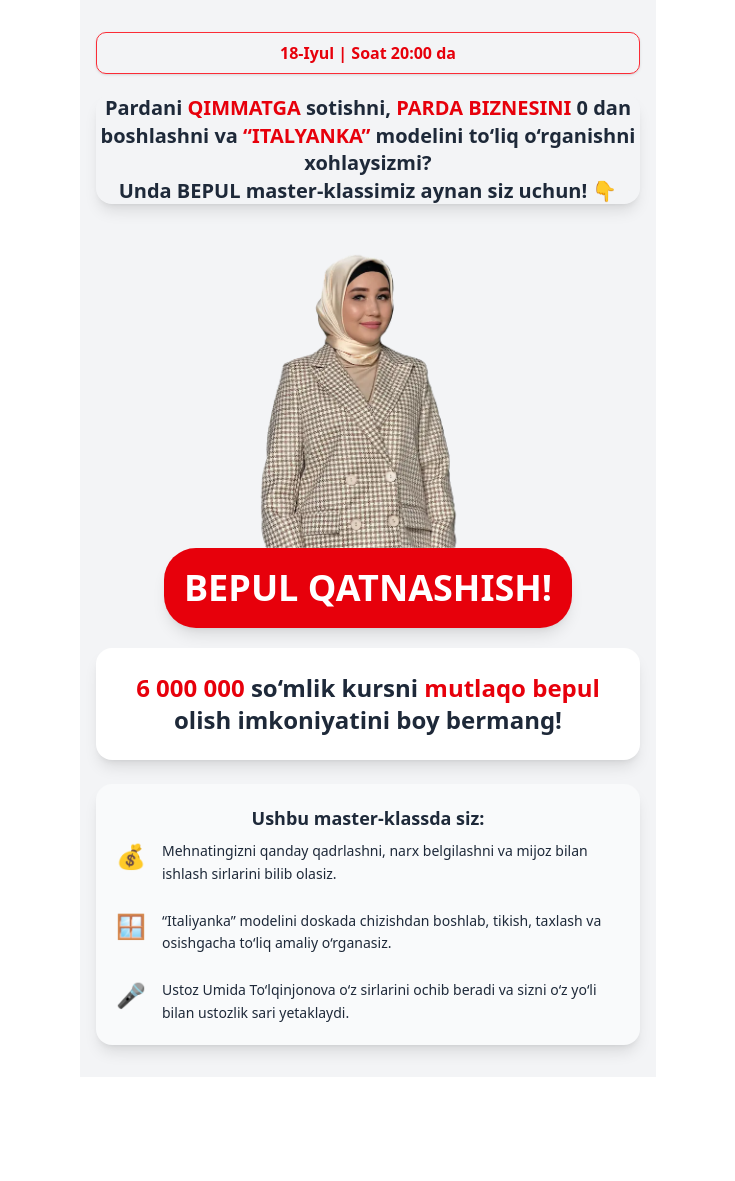
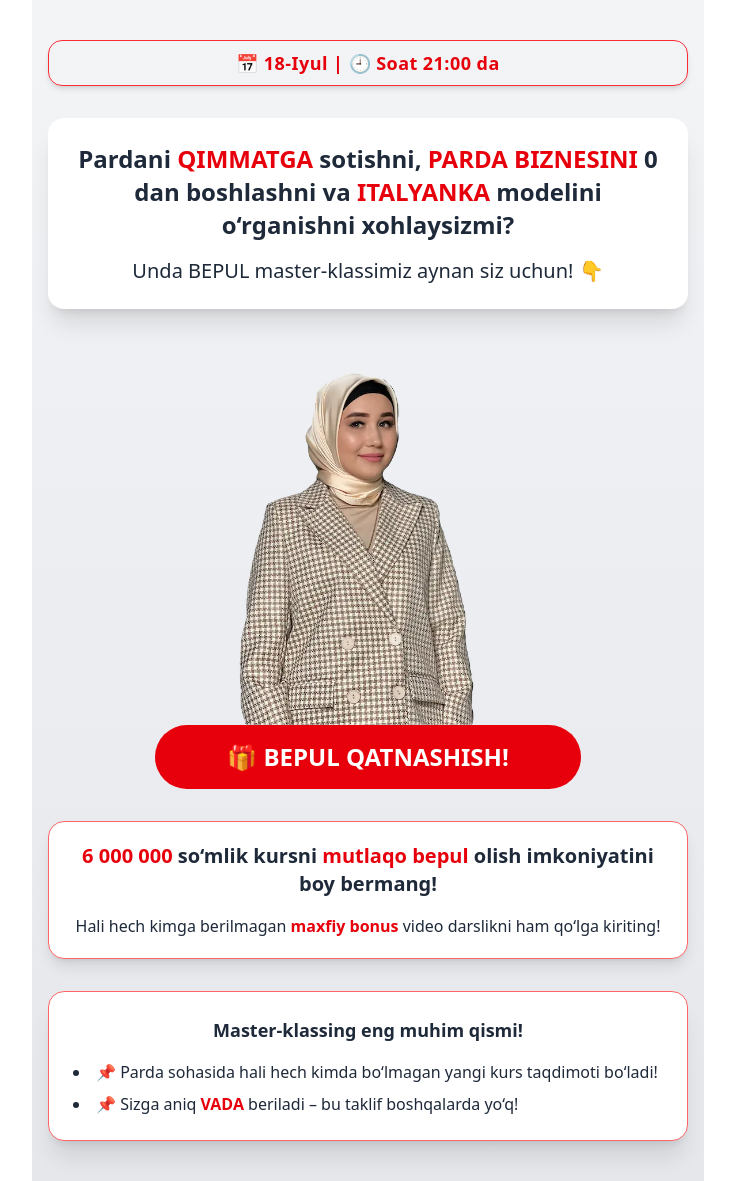
Before and after one commit to Mirzayev2009/18-Iyul-Parda-ortidagi-san-at, a React (Vite) app: page / in a window 1280 px wide. Shown: the whole page, without its empty margins (272-1007 px from the left). Before the commit the page ends 1077 px from the top, so only its background shows below. Built offline with nearby package versions, Linux system fonts and the light colour scheme; the HTML template or start-up script is replaced by a standard one.

Commit message:
some changes

```diff
--- a/src/App.jsx
+++ b/src/App.jsx
@@ -7,7 +7,7 @@ function App() {
   return (
     <Routes>
       <Route path="/" element={<InfoPage />} />
-      {/* <Route path="/loginpage" element={<LoginPage />} /> */}
+      <Route path="/loginpage" element={<LoginPage />} />
     </Routes>
   );
 }
--- a/src/pages/InfoPage.jsx
+++ b/src/pages/InfoPage.jsx
@@ -1,84 +1,63 @@
 import React from 'react';
+import { useNavigate } from 'react-router-dom';
 
 const InfoPage = () => {
-  const telegramLink = "https://t.me/+FO5aEdiO5OQxYjBi";
+  const navigate = useNavigate();
 
   const handleClick = () => {
-    window.location.href = telegramLink;
+    navigate("/loginpage");
   };
 
   return (
-    <div className="bg-gray-100 min-h-screen px-4 py-8 font-sans text-gray-800 max-w-xl mx-auto">
-      {/* Sana va vaqt */}
-      <div className="border border-red-500 rounded-lg text-red-600 font-semibold text-center text-base py-2 mb-5 shadow-sm">
-        18-Iyul | Soat 20:00 da
+    <div className="bg-gradient-to-b from-gray-100 to-gray-200 min-h-screen px-4 py-10 font-sans text-gray-800 max-w-2xl mx-auto space-y-8">
+
+      {/* Date & Time */}
+      <div className="border border-red-500 rounded-xl text-red-600 font-bold text-center text-lg py-2 shadow-md tracking-wide">
+        📅 18-Iyul | 🕘 Soat 21:00 da
       </div>
 
+      {/* Main Headline */}
+      <div className="bg-white rounded-2xl shadow-xl p-6 text-center space-y-4">
+        <h1 className="text-2xl font-bold leading-snug">
+          Pardani <span className="text-red-600">QIMMATGA</span> sotishni, <span className="text-red-600">PARDA BIZNESINI</span> 0 dan boshlashni va <span className="text-red-600">ITALYANKA</span> modelini o‘rganishni xohlaysizmi?
+        </h1>
+        <h2 className="text-xl font-medium">Unda BEPUL master-klassimiz aynan siz uchun! 👇</h2>
+      </div>
+
+{/* Unified Image + Button Block */}
+<div className="rounded-2xl overflow-hidden flex flex-wrap justify-center w-fit mx-auto">
+  <img
+    src="/IMG_5339 (1) (2).webp"
+    alt="Umida To‘lqinjonova"
+    className="w-72 h-auto block" // `block` removes inline whitespace
+  />
+  <button
+    onClick={handleClick}
+    className="bg-red-600 w-2/3 block hover:bg-red-700 text-white text-2xl rounded-full font-extrabold py-4 px-10 transition-all"
+  >
+    🎁 BEPUL QATNASHISH!
+  </button>
+</div>
 
 
-      {/* Asosiy sarlavha */}
-      <h1 className="text-xl font-semibold leading-snug text-center mb-6 shadow-lg rounded-2xl">
-        Pardani <span className='font-bold text-red-600'>QIMMATGA</span> sotishni,<span className='font-bold text-red-600'> PARDA BIZNESINI</span> 0 dan boshlashni va <span className='font-bold text-red-600'>“ITALYANKA”</span> modelini to‘liq o‘rganishni xohlaysizmi?
-
-      <h1>Unda BEPUL master-klassimiz aynan siz uchun! 👇</h1>
-      </h1>
-
-      {/* Kurs narxi qismi */}
-
-
-      {/* Rasm */}
-      <div className="flex w-full justify-center  ">
-        <img
-          src="/IMG_5339 (1) (2).webp"
-          alt="Umida To‘lqinjonova"
-          className="w-60 h-auto rounded-xl "
-
-        />
-      </div>
-          <div className='w-full flex justify-center items-center'>
-              <button
-        onClick={handleClick}
-        className=" bg-red-600 pt-5 pb-5 hover:bg-red-700 transition text-white font-bold py-3 rounded-4xl shadow-lg w-3/4 "
-      >
-        <h1 className='font-bold text-4xl'>
-          BEPUL QATNASHISH!
-        </h1>
-      </button>
-          </div>
-
-      <div className="w-full  p-6 rounded-2xl shadow-lg border-red-600 bg-white flex justify-center items-center mt-5 mb-6">
-        <h2 className="text-2xl font-semibold text-center ">
-          <span className='text-red-600 font-bold'>6 000 000</span> so‘mlik kursni <span className="text-red-600 font-bold">mutlaqo bepul</span> olish imkoniyatini boy bermang!
+      {/* Offer Section */}
+      <div className="bg-white rounded-2xl shadow-lg border border-red-400 p-5 text-center space-y-4">
+        <h2 className="text-xl font-semibold">
+          <span className="text-red-600 font-bold">6 000 000</span> so‘mlik kursni <span className="text-red-600 font-bold">mutlaqo bepul</span> olish imkoniyatini boy bermang!
         </h2>
-      </div>
-      {/* Masterklass haqida */}
-      <div className="bg-gray-50 rounded-2xl p-5 shadow-lg space-y-6 ">
-        <h2 className="text-lg font-semibold text-center mb-2">Ushbu master-klassda siz:</h2>
-
-        <div className="flex items-start gap-4">
-          <div className="text-red-500 text-2xl">💰</div>
-          <p className="text-sm leading-relaxed">
-            Mehnatingizni qanday qadrlashni, narx belgilashni va mijoz bilan ishlash sirlarini bilib olasiz.
-          </p>
-        </div>
-
-        <div className="flex items-start gap-4">
-          <div className="text-red-500 text-2xl">🪟</div>
-          <p className="text-sm leading-relaxed">
-            “Italiyanka” modelini doskada chizishdan boshlab, tikish, taxlash va osishgacha to‘liq amaliy o‘rganasiz.
-          </p>
-        </div>
-
-        <div className="flex items-start gap-4">
-          <div className="text-red-500 text-2xl">🎤</div>
-          <p className="text-sm leading-relaxed">
-            Ustoz Umida To‘lqinjonova o‘z sirlarini ochib beradi va sizni o‘z yo‘li bilan ustozlik sari yetaklaydi.
-          </p>
-        </div>
+        <p className="text-base">
+          Hali hech kimga berilmagan <span className="text-red-600 font-bold">maxfiy bonus</span> video darslikni ham qo‘lga kiriting!
+        </p>
       </div>
 
-      {/* Tugma */}
-
+      {/* Masterclass Info */}
+      <div className="bg-white rounded-2xl p-6 shadow-xl border border-red-400 space-y-4">
+        <h2 className="text-lg font-bold text-center text-gray-800">Master-klassing eng muhim qismi!</h2>
+        <ul className="list-disc list-inside space-y-2 text-base">
+          <li>📌 Parda sohasida hali hech kimda bo‘lmagan yangi kurs taqdimoti bo‘ladi!</li>
+          <li>📌 Sizga aniq <span className="font-bold text-red-600">VADA</span> beriladi – bu taklif boshqalarda yo‘q!</li>
+        </ul>
+      </div>
     </div>
   );
 };
--- a/src/pages/LoginPage.jsx
+++ b/src/pages/LoginPage.jsx
@@ -40,7 +40,6 @@ const LoginPage = () => {
     const fullPhone = '+998' + rawPhone;
     const data = { name, phone: fullPhone };
 
-    // Check for duplicates
     const { data: existing, error: selectError } = await supabase
       .from('submissions_parda')
       .select("*")
@@ -59,7 +58,6 @@ const LoginPage = () => {
       return;
     }
 
-    // Insert if unique
     const { error: insertError } = await supabase
       .from('submissions_parda')
       .insert([data]);
@@ -80,35 +78,41 @@ const LoginPage = () => {
 
   return (
     <>
-      <div className="min-h-screen flex items-center justify-center bg-white px-4">
-        <Card className="w-full max-w-lg shadow-xl border border-gray-200 z-10">
-          <CardHeader className="text-center space-y-2">
-            <CardTitle className="text-2xl font-bold text-black">
-              Master Class uchun oʻz joyingizni band qiling
+      <div className="min-h-screen flex items-center justify-center bg-gradient-to-br from-violet-400 to-violet-50 px-4">
+        <Card className="w-full max-w-lg shadow-2xl backdrop-blur-xl bg-white/80 border border-red-100">
+          <CardHeader className="text-center space-y-3 pt-6">
+            <CardTitle className="text-2xl font-extrabold text-black leading-tight">
+              Master Klass uchun joyni hoziroq band qiling
             </CardTitle>
             <p className="text-sm text-gray-500">
-              Kontaktlaringizni yozing, keyin Telegram botga oʻtasiz
+              Ismingiz va raqamingizni yozing. Keyin avtomatik Telegram botga yo‘naltirilasiz.
             </p>
           </CardHeader>
 
           <CardContent>
-            <form onSubmit={handleSubmit} className="space-y-6">
+            <form onSubmit={handleSubmit} className="space-y-6 mt-2">
               <div className="space-y-2">
-                <Label htmlFor="name" className="text-base">Ismingiz</Label>
-                <Input name="name" id="name" placeholder="Ismingiz" className="h-12 text-base" required />
+                <Label htmlFor="name" className="text-base font-semibold">Ismingiz</Label>
+                <Input
+                  name="name"
+                  id="name"
+                  placeholder="Masalan: Umida"
+                  className="h-12 text-base rounded-xl border-gray-300 focus:ring-2 focus:ring-red-400"
+                  required
+                />
               </div>
 
               <div className="space-y-2">
-                <Label htmlFor="phone" className="text-base">Telefon raqam</Label>
-                <div className="flex items-center space-x-2">
-                  <span className="px-3 py-2 bg-gray-100 border border-gray-300 rounded-l-md text-sm font-medium text-gray-600">
+                <Label htmlFor="phone" className="text-base font-semibold">Telefon raqam</Label>
+                <div className="flex items-center">
+                  <span className="px-3 py-2 bg-gray-100 border border-gray-300 rounded-l-xl text-sm font-medium text-gray-600">
                     +998
                   </span>
                   <Input
                     id="phone"
                     name="phone"
                     placeholder="90 123 45 67"
-                    className="h-12 text-base rounded-l-none"
+                    className="h-12 text-base rounded-r-xl border-l-0 focus:ring-2 focus:ring-red-400"
                     pattern="^\s*\d{2}[\s]?\d{3}[\s]?\d{2}[\s]?\d{2}\s*$"
                     title="Raqamni to‘g‘ri formatda kiriting: 90 123 45 67"
                     required
@@ -118,37 +122,38 @@ const LoginPage = () => {
 
               <Button
                 type="submit"
-                className="w-full h-12 text-lg font-semibold bg-black hover:bg-gray-800 disabled:opacity-50"
+                className="w-full h-12 text-lg font-bold bg-black shadow-violet-900  shadow-lg hover:scale-3d text-white rounded-xl transition"
                 disabled={isSubmitting}
               >
-                {isSubmitting ? "Yuborilmoqda..." : "Yuborish"}
+                {isSubmitting ? "⏳ Yuborilmoqda..." : "🚀 Yuborish"}
               </Button>
 
-              <p className="text-center text-sm text-gray-400">Bu mutlaqo BEPUL</p>
+              <p className="text-center text-sm text-gray-400 mt-1">Ro‘yxatdan o‘tish — mutlaqo bepul</p>
             </form>
           </CardContent>
         </Card>
       </div>
 
+      {/* Success Redirect Overlay */}
       {submitted && (
-        <div className="fixed inset-0 z-50 flex flex-col">
-          <div className="h-1/2 bg-black/30" />
-          <div className="h-1/2 bg-black text-white px-6 py-8 flex flex-col justify-between rounded-t-2xl">
+        <div className="fixed inset-0 z-50 bg-black/70 flex flex-col justify-end">
+          <div className="bg-white w-full rounded-t-2xl p-8 shadow-xl animate-slideUp">
             <div className="text-center space-y-4">
-              <h2 className="text-2xl font-bold">Sizni Telegram botga yuboramiz</h2>
-              <p className="text-lg">
-                {5 - secondsLeft + 1} soniya... avtomatik oʻtkaziladi
+              <h2 className="text-2xl font-bold text-black">🎉 Yuborildi!</h2>
+              <p className="text-lg text-gray-700">
+                {5 - secondsLeft + 1} soniyadan so‘ng siz Telegram botga o‘tasiz.
               </p>
-              <p className="text-sm text-gray-300">
-                Ismingiz: <b>{formData.name}</b><br />
-                Raqamingiz: <b>{formData.phone}</b>
+              <p className="text-sm text-gray-500">
+                <b>Ism:</b> {formData.name}<br />
+                <b>Telefon:</b> {formData.phone}
               </p>
             </div>
+
             <Button
               onClick={handleManualRedirect}
-              className="w-full mt-6 bg-white text-black font-bold text-lg h-12 rounded-xl hover:bg-gray-200"
+              className="w-full mt-6 bg-black text-white font-bold text-lg h-12 rounded-xl hover:bg-gray-900 transition"
             >
-              Davom etish
+              ➡️ Davom etish
             </Button>
           </div>
         </div>
```
